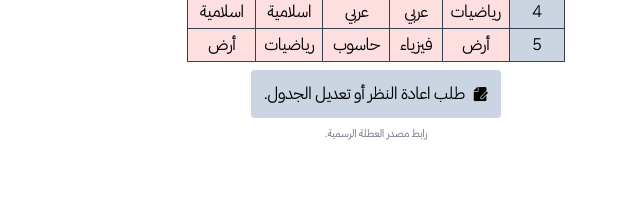
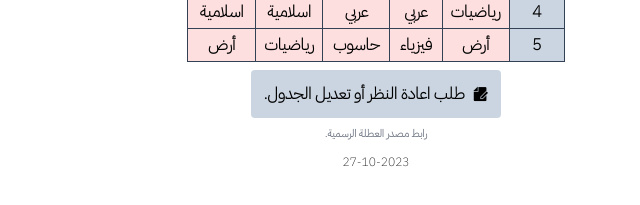
Before and after one commit to zvinzv/imam-al-husain-table, a Next.js app: page / in a window 1280 px wide. Shown: the part 285-490 px from the top of the page, without its empty margins (640-1280 px from the left). Built offline with nearby package versions, Linux system fonts and the light colour scheme.

Commit message:
First Version 1.0.3.

```diff
--- a/src/app/page.tsx
+++ b/src/app/page.tsx
@@ -1,4 +1,5 @@
 import SendReq from "@/components/SendReq"
+import moment from "moment";
 import { Metadata } from "next"
 import 'remixicon/fonts/remixicon.css'
 export const metadata: Metadata = {
@@ -65,9 +66,10 @@ export default function Home() {
         </table>
       </div>
 
-      <div className="w-fit mx-auto flex flex-col items-center">
+      <div className="flex flex-col items-center">
         <SendReq secret={"1145036551"} />
         {data.date.toDayHoliday && <a href="" className="text-gray-500 w-fit  text-[.65rem]  underline md:hover:underline md:no-underline underline-offset-[5px] font-bold">رابط مصدر العطلة الرسمية.</a>}
+        <p className="text-xs mt-3">{moment().format("DD-MM-YYYY")}</p>
       </div>
     </div>
   )
```
